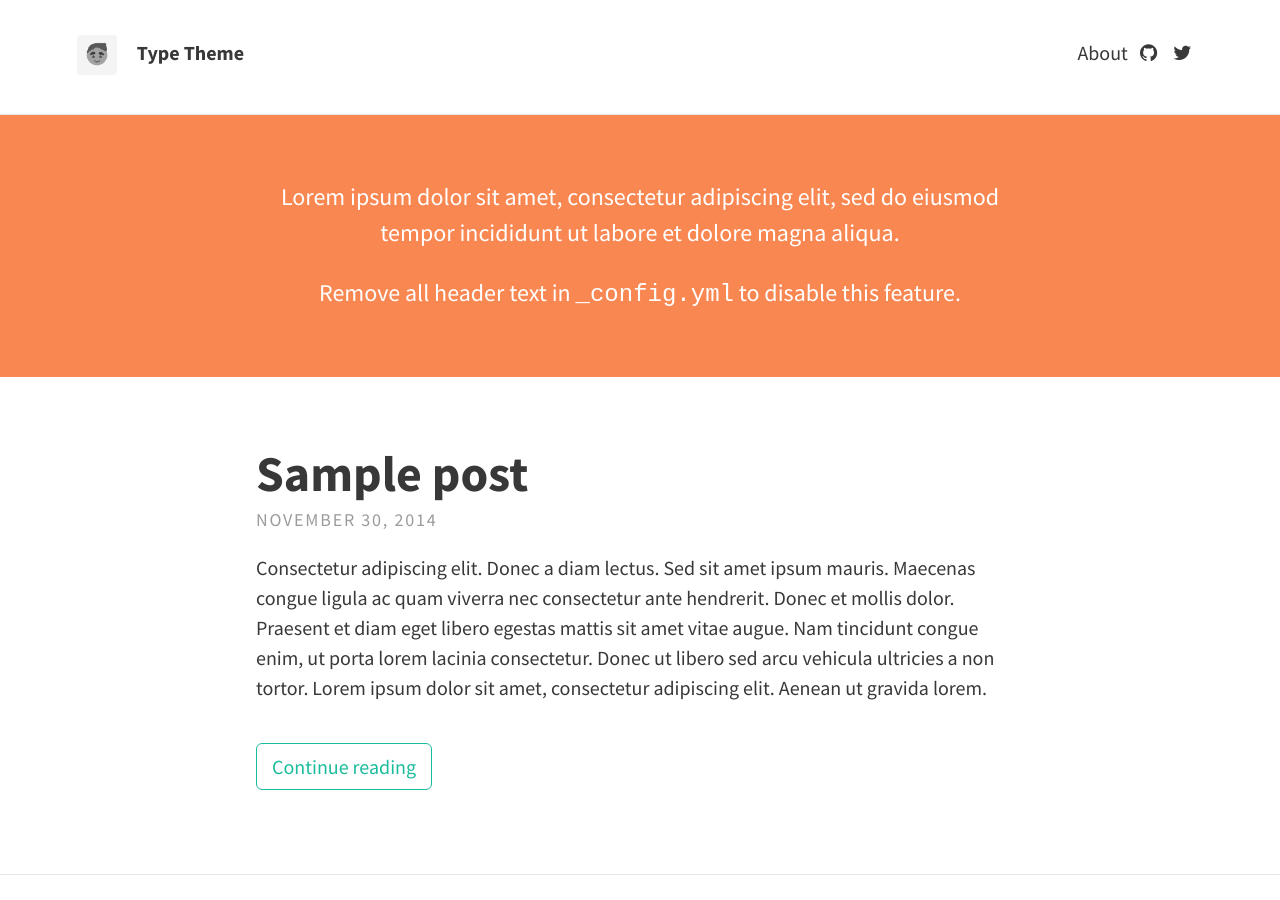
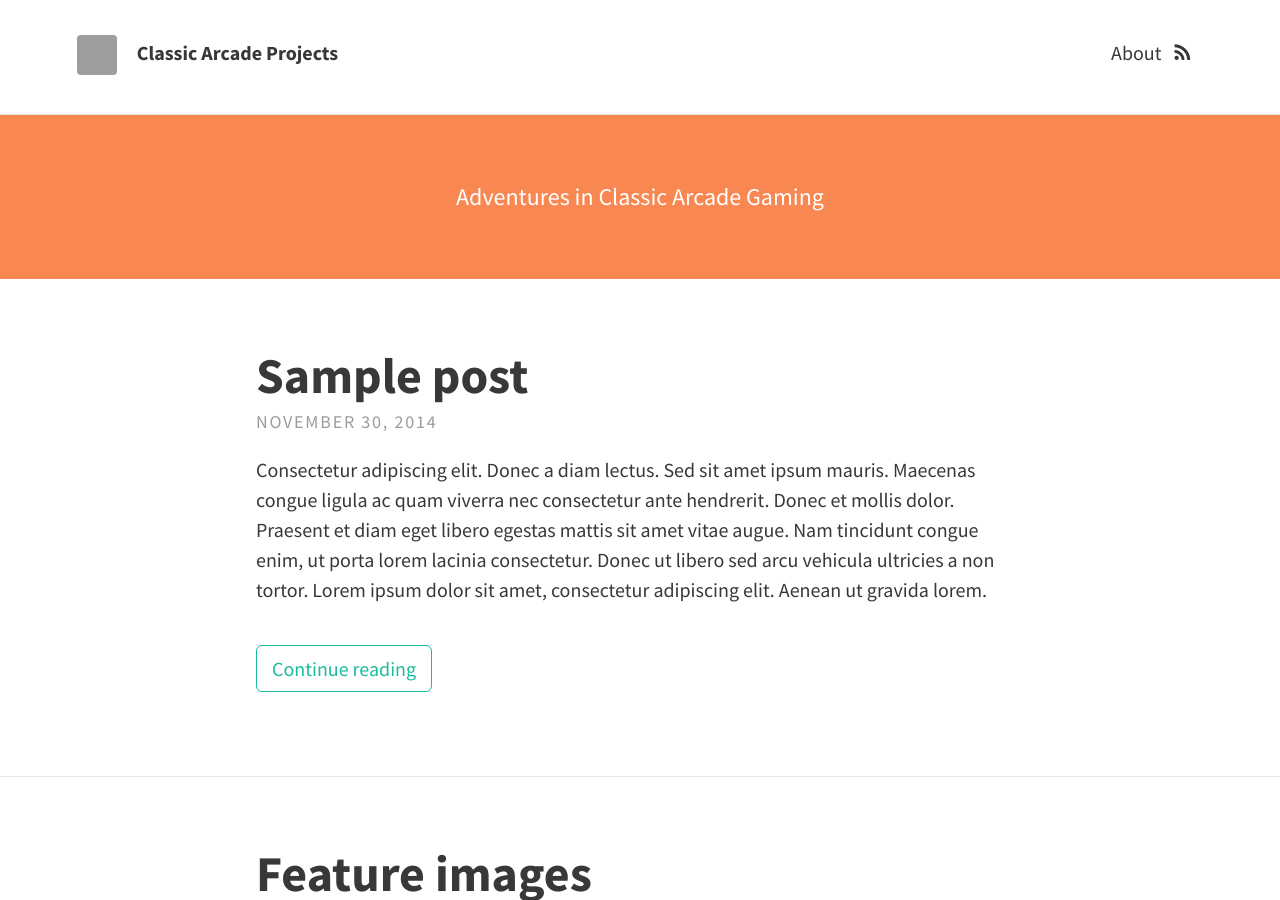
Before and after one commit to StilgarISCA/ClassicArcadeProjects, a Jekyll site: the page built from index.html, in a window 1280 px wide and 900 px high. Built offline with Jekyll 4.4.1, drawn with Linux system fonts in a browser that asks for light colours; nearby versions of some CDN libraries; the list of posts is cut into pages by our own code; grey boxes are pictures that could not be loaded.

Commit message:
Configurate

```diff
--- a/_config.yml
+++ b/_config.yml
@@ -1,33 +1,31 @@
 # SITE CONFIGURATION
 baseurl: "" # the subpath of your site, e.g. /blog/
-url: "http://example.com" # the base hostname & protocol for your site
+url: "http://www.classicarcadeprojects.com/" # the base hostname & protocol for your site
 
 # THEME-SPECIFIC CONFIGURATION
 theme:
   # Meta
-  title: Type Theme
-  avatar: avatar.png
-  gravatar: # Email MD5 hash
-  description: "A website with blog posts and pages" # used by search engines
+  title: Classic Arcade Projects
+  avatar:
+  gravatar: 959080cbb338fac79169ebbe21cbe988
+  description: "Dedicated to my classic arcade build and rebuild projects" # used by search engines
 
   # Header and footer text
   header_text: >
-     <p>Lorem ipsum dolor sit amet, consectetur adipiscing elit, sed do eiusmod tempor incididunt ut labore et dolore magna aliqua.</p>
-
-     <p>Remove all header text in <code>_config.yml</code> to disable this feature.</p>
+     <p>Adventures in Classic Arcade Gaming</p>
   header_text_feature_image:
   footer_text: >
    Powered by <a href="http://jekyllrb.com">Jekyll</a> with <a href="https://rohanchandra.github.io/project/type/">Type Theme</a>
 
   # Icons
-  rss: false
+  rss: true
   email_address: # Full email address, e.g. "sam@example.com"
   behance:
   bitbucket:
   dribbble:
   facebook:
   flickr:
-  github: "rohanchandra/type-theme"
+  github: #"rohanchandra/type-theme"
   google_plus:
   instagram:
   linkedin:  # Full URL
@@ -37,14 +35,14 @@
   stack_exchange:  # Full URL
   steam:
   tumblr:
-  twitter: "twitter"
+  twitter: #"twitter"
   wordpress:
   youtube:
 
   # Scripts
   google_analytics: # Tracking ID, e.g. "UA-000000-01"
   disqus_shortname:
-  katex: true # Enable if using math markup
+  katex: false # Enable if using math markup
 
   # Localization strings
   str_follow_on: "Follow on"
@@ -59,11 +57,11 @@
   google_fonts: "Source+Sans+Pro:400,700,700italic,400italic"
 
   # Post navigation
-  post_navigation: false
+  post_navigation: true
 
 # PAGINATION
 paginate: 5
-paginate_path: "blog/page:num"
+paginate_path: "page:num"
 
 # BUILD SETTINGS
 markdown: kramdown
```
